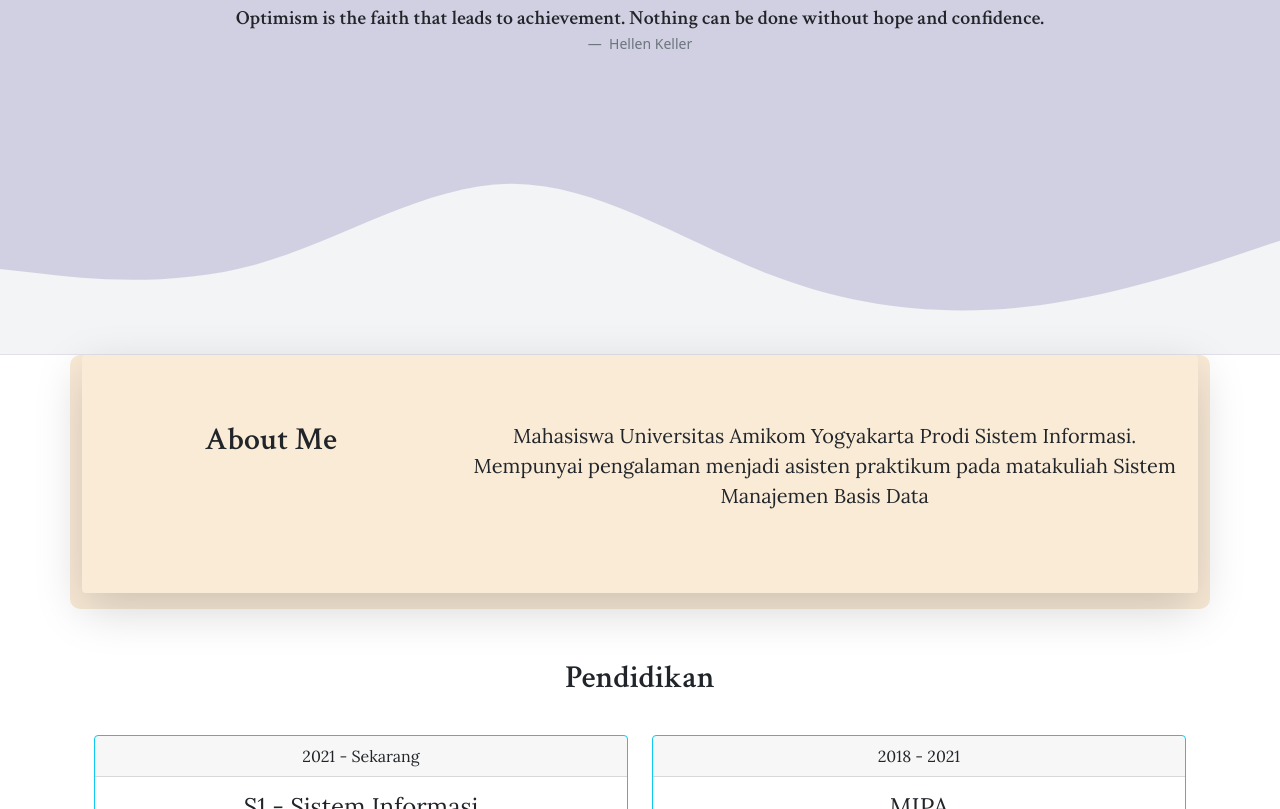
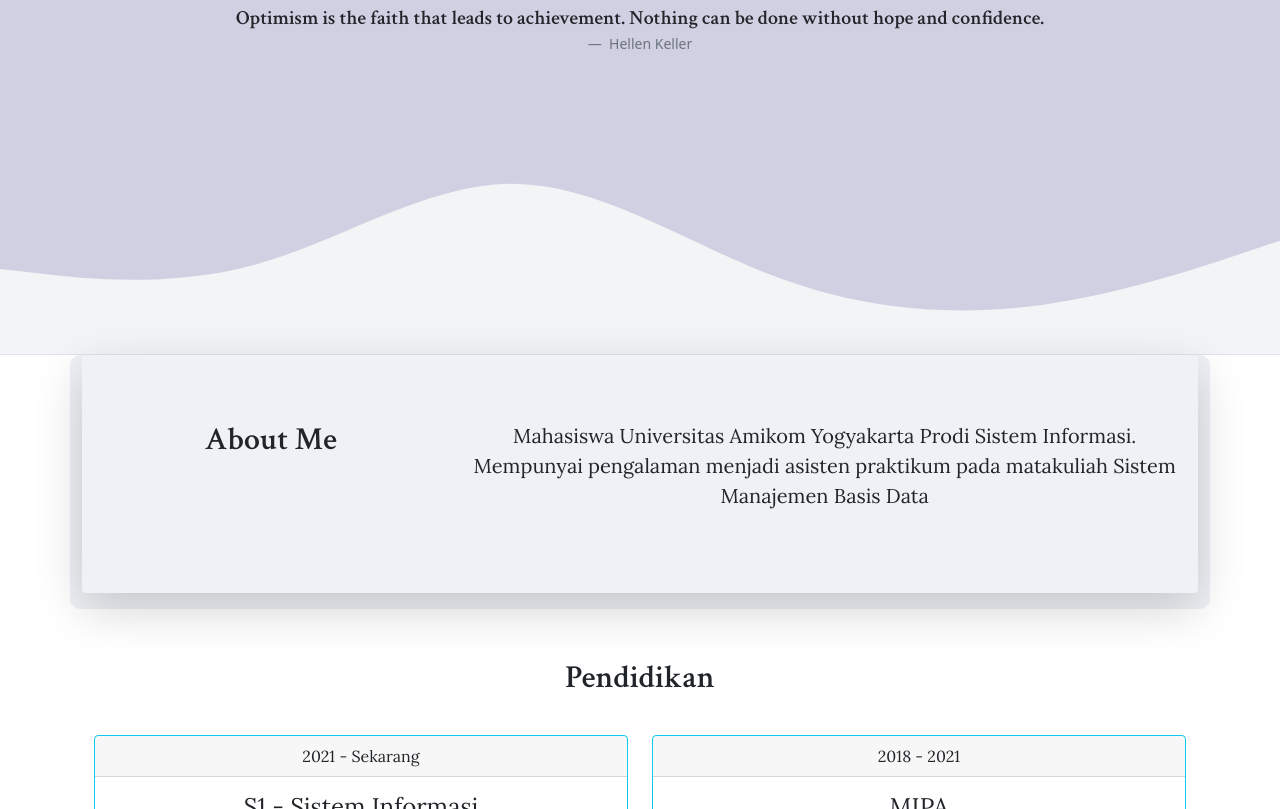
Before and after one commit to Oktafanny/portofolio, a plain HTML site: page index.html in a window 1280 px wide. Shown: the part 360-1169 px from the top of the page. Drawn offline with nearby package versions, Linux system fonts and the light colour scheme.

Commit message:
Update index.html

```diff
--- a/index.html
+++ b/index.html
@@ -94,7 +94,7 @@
     <!-- akhir home -->
     <!-- awal about me -->
 
-    <div class="container" id="about" style="background-color:antiquewhite; border-radius: 10px; border-color: white;">
+    <div class="container" id="about" style="background-color:#eef1f5; border-radius: 10px; border-color: white;">
         <div class="row text-left">
             <div class="container text-center">
                 <div class="shadow-lg p-3 mb-3 bg-body-tertiary rounded">
```
